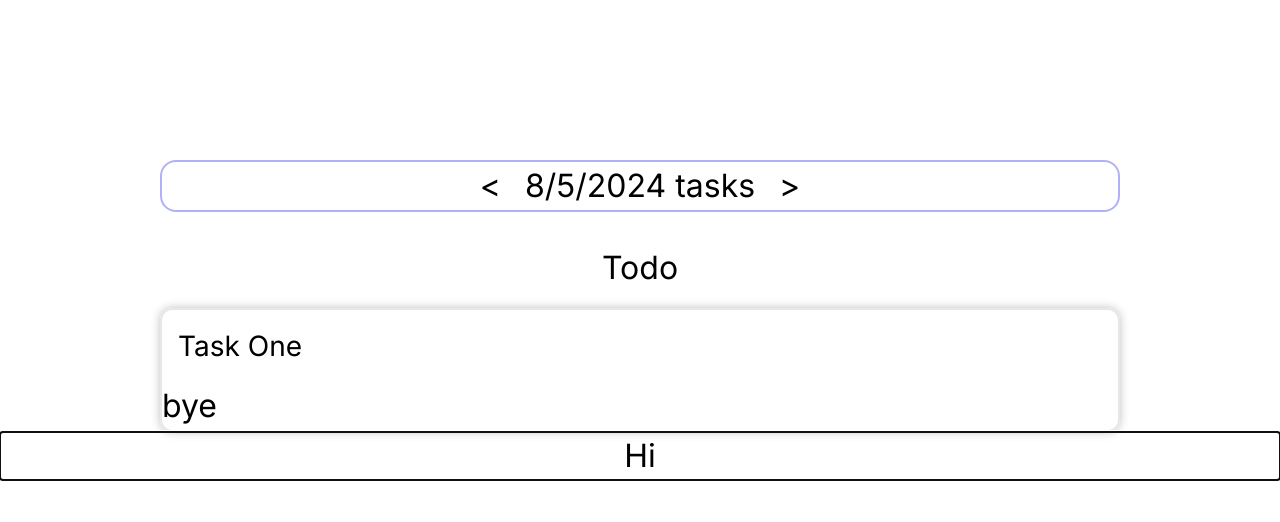
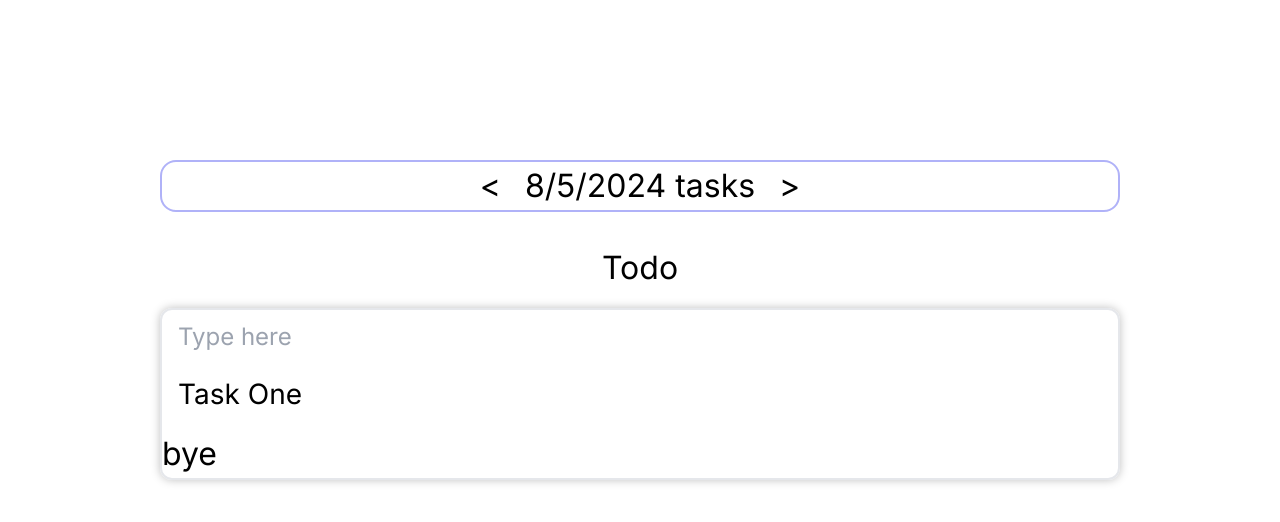
Before and after one commit to chench1/planner, a Next.js app: page / in a window 1280 px wide. Shown: the top 522 px of the page. Built offline with nearby package versions, Linux system fonts and the light colour scheme.

Commit message:
popup card and searchbar

```diff
--- a/app/ui/PopupCard.tsx
+++ b/app/ui/PopupCard.tsx
@@ -9,9 +9,25 @@ export default function PopupCard({ open, setIsOpen }: { open: boolean, setIsOpe
   return (
     <div>
       <Dialog open={open} onClose={() => setIsOpen(false)}>
-        <div className='flex flex-col justify-center items-center '>
+        <div className='fixed box-border border-grey-500 border-2 rounded-md customShadow w-5/12'>
           <DialogPanel>
-            Hi
+            <DialogTitle className="text-xs flex items-center justify-center">
+              Edit Task
+            </DialogTitle>
+            <div className='pl-2 gap-2'>
+              <div className='flex flex-row'>
+                <Description className="text-xs">
+                  Edit Name:
+                </Description>
+                <input type='text' className='ml-1 h-4 text-xs' value={'Task Name'}/>
+              </div>
+              <div className='flex flex-row'>
+                <Description className="text-xs">
+                  Edit End Date:
+                </Description>
+              </div>
+            </div>
+
           </DialogPanel>
         </div>
       </Dialog>
--- /dev/null
+++ b/app/ui/SearchBar.tsx
@@ -0,0 +1,9 @@
+import { ChangeEvent } from "react";
+
+export default function SearchBar({filter} : {filter: (text: ChangeEvent) => void}) {
+  return (
+    <div className="px-2 w-full">
+      <input className='text-xs w-full' type='text' placeholder="Type here" onChange={(text) => filter(text)}/>
+    </div>
+  )
+}
--- a/app/ui/Table.tsx
+++ b/app/ui/Table.tsx
@@ -1,10 +1,13 @@
 'use client'
 
-import { useState, useRef } from "react";
+import { useState, useRef, ChangeEvent } from "react";
 import PopupCard from "./PopupCard";
+import SearchBar from "./SearchBar";
 
 export default function Table() {
-  const [isOpen, setIsOpen] = useState(true);
+  const [isOpen, setIsOpen] = useState(false);
+  const [tasks, setTasks] = useState();
+
   const toggleModal = () => {
     if (isOpen) {
       setIsOpen(false);
@@ -12,6 +15,10 @@ export default function Table() {
       setIsOpen(true);
     }
   };
+
+  const filter = (text: ChangeEvent) => {
+
+  }
 
   return (
     <>
@@ -22,6 +29,7 @@ export default function Table() {
       </div>
       <div className="flex justify-center w-full mt-2">
         <div className="flex flex-col justify-center items-start w-9/12 box-border border-2 rounded-md customShadow">
+        <SearchBar filter={filter} />
         <button className="w-full text-left px-2 py-2 text-sm hover:bg-gray-100 box-border rounded-md" onClick={() => toggleModal()}>
           Task One
           <PopupCard open={isOpen} setIsOpen={setIsOpen}/>
```
